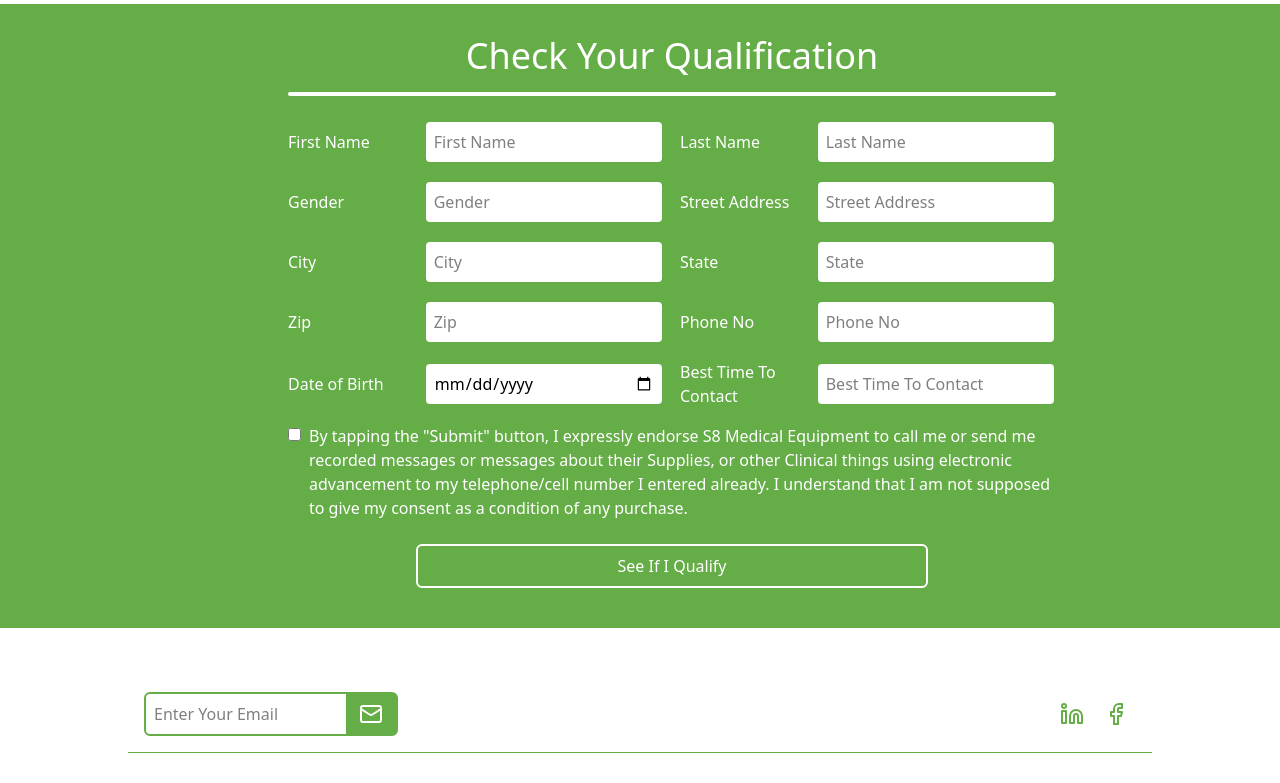
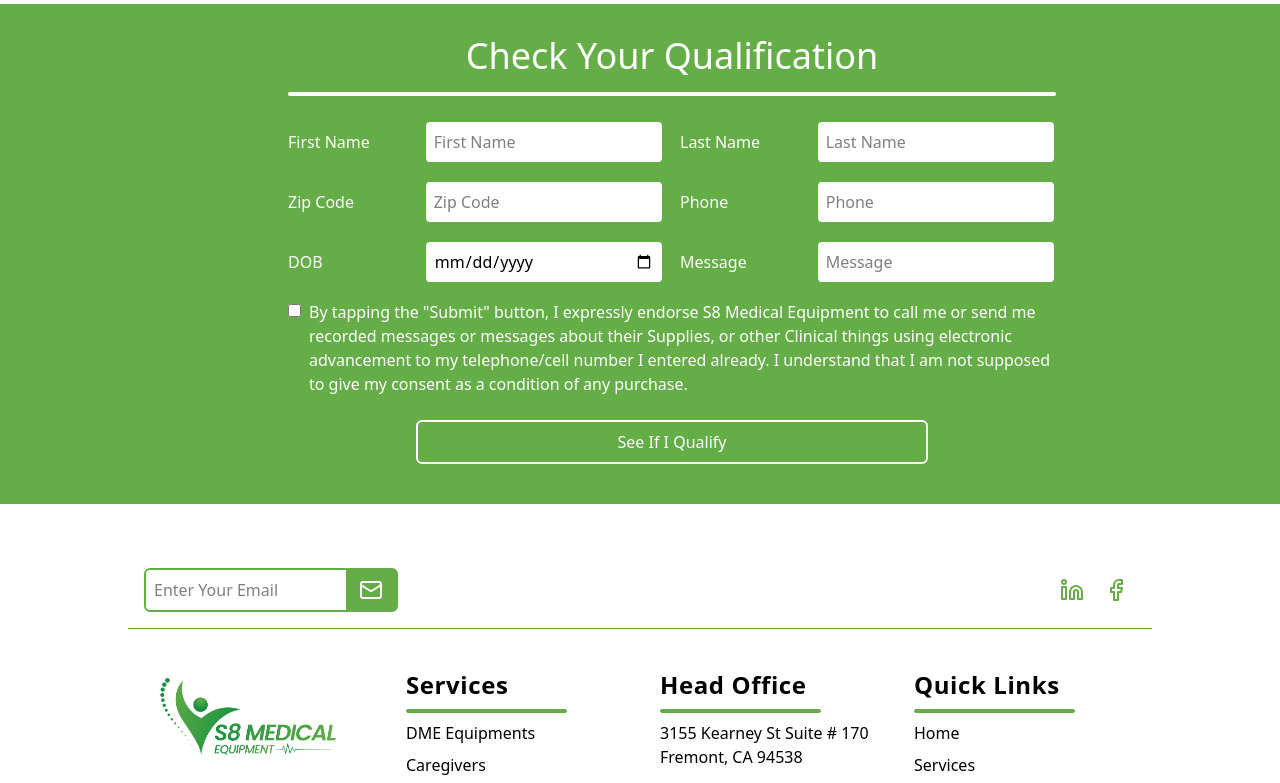
Before and after one commit to MKashanButt/s8medicalequipment, a Next.js app: page / in a window 1280 px wide. Shown: the part 4380-5163 px from the top of the page. Built offline with nearby package versions, Linux system fonts and the light colour scheme.

Commit message:
updated form and added api route to store data

```diff
--- a/app/components/_popup_form.tsx
+++ b/app/components/_popup_form.tsx
@@ -1,5 +1,6 @@
 "use client";
 
+import { FormEvent } from "react";
 import { SecondaryButton } from "./_button";
 
 type PopupDialogProps = {
@@ -8,6 +9,45 @@ type PopupDialogProps = {
 };
 
 export default function PopupForm({ id, onClose }: PopupDialogProps) {
+  const handleSubmit = async (e: FormEvent<HTMLFormElement>) => {
+    e.preventDefault();
+
+    const form = e.currentTarget;
+    const formData = new FormData(form);
+
+    const data: Record<string, any> = {};
+
+    formData.forEach((value, key) => {
+      if (key !== "consent") {
+        data[key] = value;
+      }
+    });
+
+    try {
+      const res = await fetch(
+        "https://healthmedneeds.com/api/s8-medical-equipment",
+        {
+          method: "POST",
+          headers: { "Content-Type": "application/json" },
+          body: JSON.stringify(data),
+        }
+      );
+
+      const result = await res.json();
+      console.log(result);
+      console.log("Submitting:", data);
+
+      if (result.success) {
+        alert("Form submitted successfully!");
+        onClose();
+      } else {
+        alert("Something went wrong.");
+      }
+    } catch (err) {
+      console.error("Submission error:", err);
+      alert("Network error occurred.");
+    }
+  };
   return (
     <div
       className="hidden w-full h-screen fixed z-100 top-0 left-0 bg-black/60 flex items-center justify-center"
@@ -20,27 +60,23 @@ export default function PopupForm({ id, onClose }: PopupDialogProps) {
         >
           X
         </button>
-        <form action="" method="post" className="py-2 w-full md:w-2/3 mx-auto">
+        <form
+          onSubmit={handleSubmit}
+          method="post"
+          className="py-2 w-full md:w-2/3 mx-auto"
+        >
           <h2 className="mb-4 text-2xl md:text-3xl lg:text-4xl text-white text-center">
             Check Your Qualification
           </h2>
           <div className="grid grid-cols-1 md:grid-cols-2 gap-4 pb-4">
             {/* Form Fields */}
             {[
-              { id: "first_name", label: "First Name", type: "text" },
-              { id: "last_name", label: "Last Name", type: "text" },
-              { id: "gender", label: "Gender", type: "text" },
-              { id: "street_address", label: "Street Address", type: "text" },
-              { id: "city", label: "City", type: "text" },
-              { id: "state", label: "State", type: "text" },
-              { id: "zip", label: "Zip", type: "text" },
-              { id: "phone_no", label: "Phone No", type: "tel" },
-              { id: "dob", label: "Date of Birth", type: "date" },
-              {
-                id: "best_time_to_contact",
-                label: "Best Time To Contact",
-                type: "text",
-              },
+              { id: "fname", label: "First Name", type: "text" },
+              { id: "lname", label: "Last Name", type: "text" },
+              { id: "zip_code", label: "Zip Code", type: "text" },
+              { id: "phone", label: "Phone", type: "text" },
+              { id: "dob", label: "DOB", type: "date" },
+              { id: "message", label: "Message", type: "text" },
             ].map((field) => (
               <div
                 key={field.id}
--- a/app/page.tsx
+++ b/app/page.tsx
@@ -6,7 +6,7 @@ import "swiper/css";
 import "swiper/css/pagination";
 import { Pagination, Autoplay } from "swiper/modules";
 import { PrimaryButton, SecondaryButton } from "./components/_button";
-import { useEffect, useState } from "react";
+import { FormEvent, useEffect, useState } from "react";
 import productsData from "@/public/data/products.json";
 import Link from "next/link";
 import { toggleDialog } from "./utils/DialogHelper";
@@ -19,6 +19,44 @@ interface Product {
 }
 
 export default function Home() {
+  const handleSubmit = async (e: FormEvent<HTMLFormElement>) => {
+    e.preventDefault();
+
+    const form = e.currentTarget;
+    const formData = new FormData(form);
+
+    const data: Record<string, any> = {};
+
+    formData.forEach((value, key) => {
+      if (key !== "consent") {
+        data[key] = value;
+      }
+    });
+
+    try {
+      const res = await fetch(
+        "https://healthmedneeds.com/api/s8-medical-equipment",
+        {
+          method: "POST",
+          headers: { "Content-Type": "application/json" },
+          body: JSON.stringify(data),
+        }
+      );
+
+      const result = await res.json();
+      console.log(result);
+      console.log("Submitting:", data);
+
+      if (result.success) {
+        alert("Form submitted successfully!");
+      } else {
+        alert("Something went wrong.");
+      }
+    } catch (err) {
+      console.error("Submission error:", err);
+      alert("Network error occurred.");
+    }
+  };
   const [products, setProducts] = useState<Product[]>([]);
 
   useEffect(() => {
@@ -427,27 +465,19 @@ export default function Home() {
           </h2>
           <hr className="h-1 bg-white w-full md:w-2/3 border-white rounded-lg my-4 mx-auto" />
           <form
-            action=""
+            onSubmit={handleSubmit}
             method="post"
             className="py-2 w-full md:w-2/3 mx-auto"
           >
             <div className="grid grid-cols-1 md:grid-cols-2 gap-4 pb-4">
               {/* Form Fields */}
               {[
-                { id: "first_name", label: "First Name", type: "text" },
-                { id: "last_name", label: "Last Name", type: "text" },
-                { id: "gender", label: "Gender", type: "text" },
-                { id: "street_address", label: "Street Address", type: "text" },
-                { id: "city", label: "City", type: "text" },
-                { id: "state", label: "State", type: "text" },
-                { id: "zip", label: "Zip", type: "text" },
-                { id: "phone_no", label: "Phone No", type: "tel" },
-                { id: "dob", label: "Date of Birth", type: "date" },
-                {
-                  id: "best_time_to_contact",
-                  label: "Best Time To Contact",
-                  type: "text",
-                },
+                { id: "fname", label: "First Name", type: "text" },
+                { id: "lname", label: "Last Name", type: "text" },
+                { id: "zip_code", label: "Zip Code", type: "text" },
+                { id: "phone", label: "Phone", type: "text" },
+                { id: "dob", label: "DOB", type: "date" },
+                { id: "message", label: "Message", type: "text" },
               ].map((field) => (
                 <div
                   key={field.id}
```
